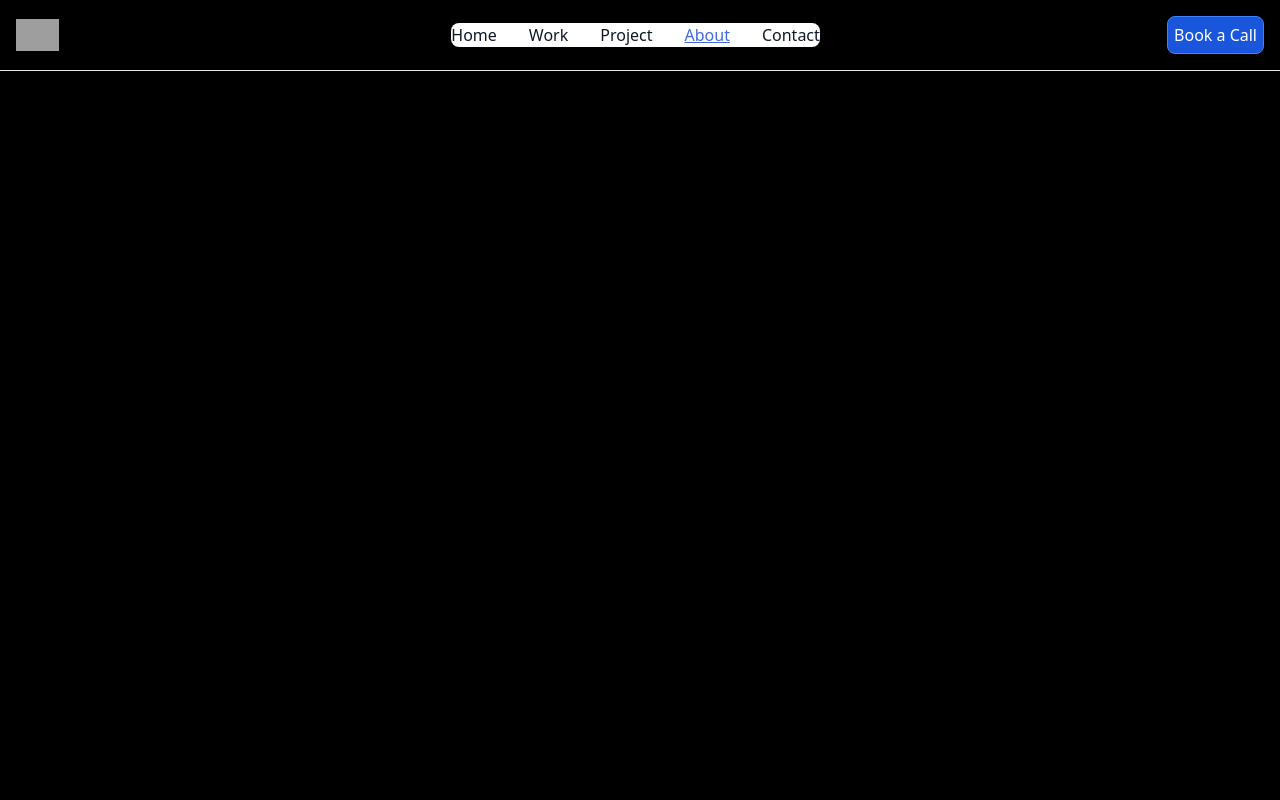
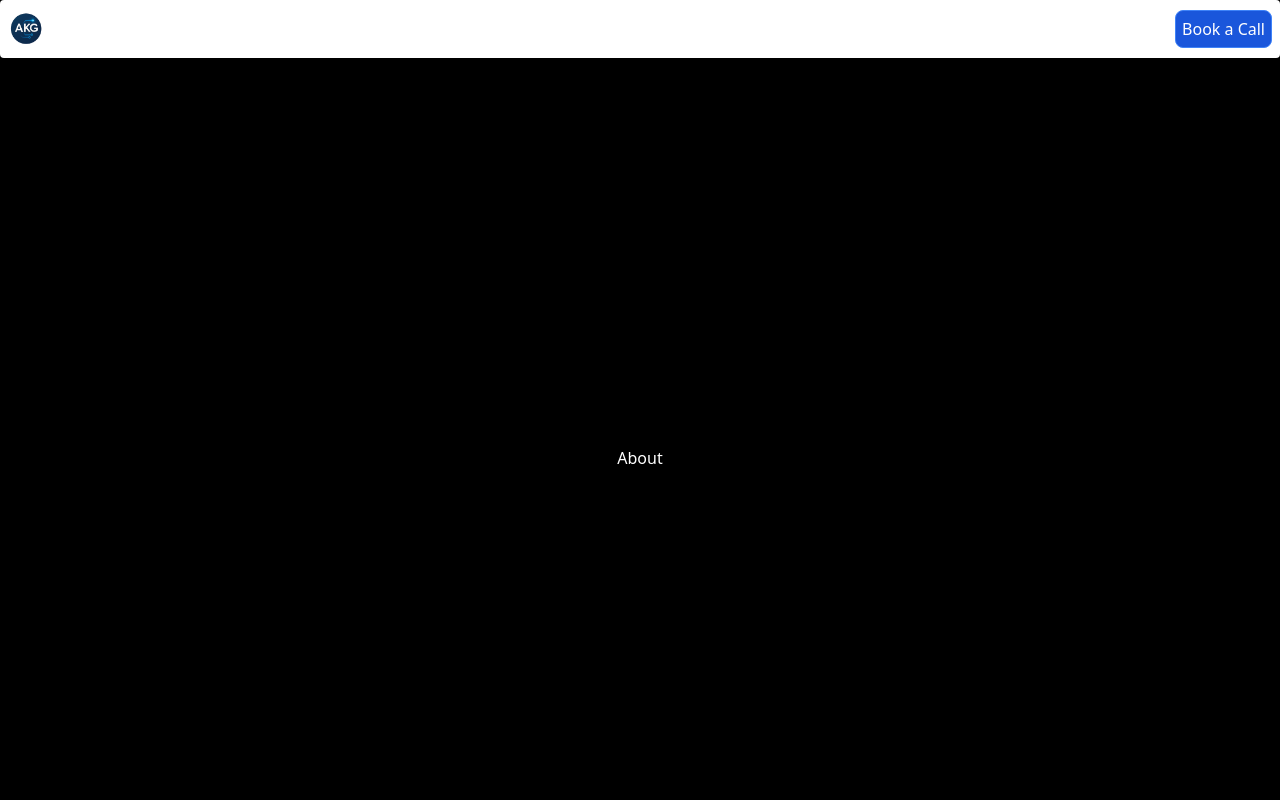
Before and after one commit to avnkrlo/react_portfolio, a React (Vite) app: page /react_portfolio/about in a window 1280 px wide. Shown: the top 800 px of the page. Built offline with nearby package versions, Linux system fonts and the light colour scheme; grey boxes are pictures that could not be loaded.

Commit message:
fixed hamburger menu on mobile view

```diff
--- a/src/components/NavbarComponent.tsx
+++ b/src/components/NavbarComponent.tsx
@@ -1,49 +1,84 @@
+import { Navbar, NavbarBrand, NavbarCollapse, NavbarToggle } from "flowbite-react";
 import { Link, NavLink } from "react-router-dom";
-import "../Nav.css";
+import logo from '../assets/AKG-ICON.png'
 
 export default function NavbarComponent() {
-    return (
-        <nav className="bg-black dark:bg-gray-900 fixed w-full z-20 top-0 start-0 border-b border-gray-200 dark:border-gray-600">
-            <div className="max-w-screen-xl flex flex-wrap items-center justify-between mx-auto p-4">
-                <Link to="/react_portfolio/" className="flex items-center space-x-3 rtl:space-x-reverse">
-                    <img src="/workspaces/react_portfolio/src/assets/AKG.png" className="h-8" alt="Flowbite Logo"/>
-                    <span className="self-center text-2xl font-semibold whitespace-nowrap dark:text-white">AKG</span>
-                </Link>
+  return (
+    <Navbar fluid rounded>
+      <NavbarBrand href="/react_portfolio/">
+        <img src={logo} className="mr-3 h-6 sm:h-9" alt="AKG Logo" />
+      </NavbarBrand>
 
-                <div className="flex md:order-2 space-x-3 md:space-x-0 rtl:space-x-reverse">
-                    <Link to="/react_portfolio/booking" type="button" className="items-center px-1.5 py-1.5 text-md text-left text-white bg-blue-700 border border-blue-500 rounded-lg center-center hover:text-white sm:ms-4 hover:bg-transparent focus:ring-4 focus:ring-blue-700">Book a Call</Link>
-                    <button data-collapse-toggle="navbar-sticky" type="button" className="inline-flex items-center p-2 w-10 h-10 justify-center text-sm text-gray-500 rounded-lg md:hidden hover:bg-gray-100 focus:outline-none focus:ring-2 focus:ring-gray-200 dark:text-gray-400 dark:hover:bg-gray-700 dark:focus:ring-gray-600" aria-controls="navbar-sticky" aria-expanded="false">
-                        <span className="sr-only">Open main menu</span>
-                        <svg className="w-5 h-5" aria-hidden="true" xmlns="http://www.w3.org/2000/svg" fill="none" viewBox="0 0 17 14">
-                            <path stroke="currentColor" strokeLinecap="round" strokeLinejoin="round" strokeWidth="2" d="M1 1h15M1 7h15M1 13h15"/>
-                        </svg>
-                    </button>
-                </div>
+      <div className="flex md:order-2">
+            <Link to="/react_portfolio/booking" className="items-center px-1.5 py-1.5 text-md text-left text-white bg-blue-700 border border-blue-500 rounded-lg center-center hover:text-white sm:ms-4 hover:bg-transparent focus:ring-4 focus:ring-blue-700"
+                >Book a Call
+            </Link>
+        <NavbarToggle />
+      </div>
 
-                <div className="items-center justify-between hidden w-full md:flex md:w-auto md:order-1" id="navbar-sticky">
-                    <ul className="flex flex-col p-4 md:p-0 mt-4 font-medium border border-gray-100 rounded-lg bg-gray-50 md:space-x-8 rtl:space-x-reverse md:flex-row md:mt-0 md:border-0 md:bg-white dark:bg-gray-800 md:dark:bg-gray-900 dark:border-gray-700">
-                        <li>
-                            <NavLink to="/react_portfolio/home" className="block py-2 px-3 text-gray-900 rounded-sm hover:bg-gray-100 md:hover:bg-transparent md:hover:text-blue-700 md:p-0 md:dark:hover:text-blue-500 dark:text-white dark:hover:bg-gray-700 dark:hover:text-white md:dark:hover:bg-transparent dark:border-gray-700">Home</NavLink>
-                        </li>
+      <NavbarCollapse id="navbar-sticky">
+        <NavLink className="block py-2 px-3 text-gray-900 rounded-sm hover:bg-gray-100 md:hover:bg-transparent md:hover:text-blue-700 md:p-0 md:dark:hover:text-blue-500 dark:text-white dark:hover:bg-gray-700 dark:hover:text-white md:dark:hover:bg-transparent dark:border-gray-700"
+            to="/react_portfolio/home">Home</NavLink>
+        <NavLink className="block py-2 px-3 text-gray-900 rounded-sm hover:bg-gray-100 md:hover:bg-transparent md:hover:text-blue-700 md:p-0 md:dark:hover:text-blue-500 dark:text-white dark:hover:bg-gray-700 dark:hover:text-white md:dark:hover:bg-transparent dark:border-gray-700"
+            to="/react_portfolio/work">Work</NavLink>
+        <NavLink className="block py-2 px-3 text-gray-900 rounded-sm hover:bg-gray-100 md:hover:bg-transparent md:hover:text-blue-700 md:p-0 md:dark:hover:text-blue-500 dark:text-white dark:hover:bg-gray-700 dark:hover:text-white md:dark:hover:bg-transparent dark:border-gray-700"
+            to="/react_portfolio/project">Project</NavLink>
+        <NavLink className="block py-2 px-3 text-gray-900 rounded-sm hover:bg-gray-100 md:hover:bg-transparent md:hover:text-blue-700 md:p-0 md:dark:hover:text-blue-500 dark:text-white dark:hover:bg-gray-700 dark:hover:text-white md:dark:hover:bg-transparent dark:border-gray-700"
+            to="/react_portfolio/about">About</NavLink>
+        <NavLink className="block py-2 px-3 text-gray-900 rounded-sm hover:bg-gray-100 md:hover:bg-transparent md:hover:text-blue-700 md:p-0 md:dark:hover:text-blue-500 dark:text-white dark:hover:bg-gray-700 dark:hover:text-white md:dark:hover:bg-transparent dark:border-gray-700"
+            to="/react_portfolio/contact">Contact</NavLink>
+      </NavbarCollapse>
+    </Navbar>
+  );
+}
 
-                        <li>
-                            <NavLink to="/react_portfolio/work" className="block py-2 px-3 text-gray-900 rounded-sm hover:bg-gray-100 md:hover:bg-transparent md:hover:text-blue-700 md:p-0 md:dark:hover:text-blue-500 dark:text-white dark:hover:bg-gray-700 dark:hover:text-white md:dark:hover:bg-transparent dark:border-gray-700">Work</NavLink>
-                        </li>
 
-                        <li>
-                            <NavLink to="/react_portfolio/project" className="block py-2 px-3 text-gray-900 rounded-sm hover:bg-gray-100 md:hover:bg-transparent md:hover:text-blue-700 md:p-0 md:dark:hover:text-blue-500 dark:text-white dark:hover:bg-gray-700 dark:hover:text-white md:dark:hover:bg-transparent dark:border-gray-700">Project</NavLink>
-                        </li>
+// import { Link, NavLink } from "react-router-dom";
+// import logo from '../assets/AKG-ICON.png';
+// import "../Nav.css";
 
-                        <li>
-                            <NavLink to="/react_portfolio/about" className="block py-2 px-3 text-gray-900 rounded-sm hover:bg-gray-100 md:hover:bg-transparent md:hover:text-blue-700 md:p-0 md:dark:hover:text-blue-500 dark:text-white dark:hover:bg-gray-700 dark:hover:text-white md:dark:hover:bg-transparent dark:border-gray-700">About</NavLink>
-                        </li>
+// export default function NavbarComponent() {
+//     return (
+//         <nav className="bg-black dark:bg-gray-900 fixed w-full z-20 top-0 start-0 border-b border-gray-200 dark:border-gray-600">
+//             <div className="max-w-screen-xl flex flex-wrap items-center justify-between mx-auto p-4">
+//                 <Link to="/react_portfolio/" className="flex items-center space-x-3 rtl:space-x-reverse">
+//                     <img src={logo} className="h-8" alt="Flowbite Logo"/>
+//                 </Link>
 
-                        <li>
-                            <NavLink to="/react_portfolio/contact" className="block py-2 px-3 text-gray-900 rounded-sm hover:bg-gray-100 md:hover:bg-transparent md:hover:text-blue-700 md:p-0 md:dark:hover:text-blue-500 dark:text-white dark:hover:bg-gray-700 dark:hover:text-white md:dark:hover:bg-transparent dark:border-gray-700">Contact</NavLink>
-                        </li>
-                    </ul>
-                </div>
-            </div>
-        </nav>
-    );
-}
+//                 <div className="flex md:order-2 space-x-3 md:space-x-0 rtl:space-x-reverse">
+//                     <Link to="/react_portfolio/booking" type="button" className="items-center px-1.5 py-1.5 text-md text-left text-white bg-blue-700 border border-blue-500 rounded-lg center-center hover:text-white sm:ms-4 hover:bg-transparent focus:ring-4 focus:ring-blue-700">Book a Call</Link>
+//                     <button data-collapse-toggle="navbar-sticky" type="button" className="inline-flex items-center p-2 w-10 h-10 justify-center text-sm text-gray-500 rounded-lg md:hidden hover:bg-gray-100 focus:outline-none focus:ring-2 focus:ring-gray-200 dark:text-gray-400 dark:hover:bg-gray-700 dark:focus:ring-gray-600" aria-controls="navbar-sticky" aria-expanded="false">
+//                         <span className="sr-only">Open main menu</span>
+//                         <svg className="w-5 h-5" aria-hidden="true" xmlns="http://www.w3.org/2000/svg" fill="none" viewBox="0 0 17 14">
+//                             <path stroke="currentColor" strokeLinecap="round" strokeLinejoin="round" strokeWidth="2" d="M1 1h15M1 7h15M1 13h15"/>
+//                         </svg>
+//                     </button>
+//                 </div>
+
+//                 <div className="items-center justify-between hidden w-full md:flex md:w-auto md:order-1" id="navbar-sticky">
+//                     <ul className="flex flex-col p-4 md:p-0 mt-4 font-medium border border-gray-100 rounded-lg bg-gray-50 md:space-x-8 rtl:space-x-reverse md:flex-row md:mt-0 md:border-0 md:bg-white dark:bg-gray-800 md:dark:bg-gray-900 dark:border-gray-700">
+//                         <li>
+//                             <NavLink to="/react_portfolio/home" className="block py-2 px-3 text-gray-900 rounded-sm hover:bg-gray-100 md:hover:bg-transparent md:hover:text-blue-700 md:p-0 md:dark:hover:text-blue-500 dark:text-white dark:hover:bg-gray-700 dark:hover:text-white md:dark:hover:bg-transparent dark:border-gray-700">Home</NavLink>
+//                         </li>
+
+//                         <li>
+//                             <NavLink to="/react_portfolio/work" className="block py-2 px-3 text-gray-900 rounded-sm hover:bg-gray-100 md:hover:bg-transparent md:hover:text-blue-700 md:p-0 md:dark:hover:text-blue-500 dark:text-white dark:hover:bg-gray-700 dark:hover:text-white md:dark:hover:bg-transparent dark:border-gray-700">Work</NavLink>
+//                         </li>
+
+//                         <li>
+//                             <NavLink to="/react_portfolio/project" className="block py-2 px-3 text-gray-900 rounded-sm hover:bg-gray-100 md:hover:bg-transparent md:hover:text-blue-700 md:p-0 md:dark:hover:text-blue-500 dark:text-white dark:hover:bg-gray-700 dark:hover:text-white md:dark:hover:bg-transparent dark:border-gray-700">Project</NavLink>
+//                         </li>
+
+//                         <li>
+//                             <NavLink to="/react_portfolio/about" className="block py-2 px-3 text-gray-900 rounded-sm hover:bg-gray-100 md:hover:bg-transparent md:hover:text-blue-700 md:p-0 md:dark:hover:text-blue-500 dark:text-white dark:hover:bg-gray-700 dark:hover:text-white md:dark:hover:bg-transparent dark:border-gray-700">About</NavLink>
+//                         </li>
+
+//                         <li>
+//                             <NavLink to="/react_portfolio/contact" className="block py-2 px-3 text-gray-900 rounded-sm hover:bg-gray-100 md:hover:bg-transparent md:hover:text-blue-700 md:p-0 md:dark:hover:text-blue-500 dark:text-white dark:hover:bg-gray-700 dark:hover:text-white md:dark:hover:bg-transparent dark:border-gray-700">Contact</NavLink>
+//                         </li>
+//                     </ul>
+//                 </div>
+//             </div>
+//         </nav>
+//     );
+// }
--- a/src/pages/About.tsx
+++ b/src/pages/About.tsx
@@ -2,7 +2,7 @@ export default function About() {
     return (
         <>
             <div>
-                <div className="flex flex-col items-center justify-center min-h-screen max-w-screen-xl mx-auto text-center">
+                <div className="flex flex-col items-center justify-center min-h-screen max-w-screen-xl mx-auto text-center text-white">
                     About
                 </div>
             </div>
--- a/src/pages/Booking.tsx
+++ b/src/pages/Booking.tsx
@@ -4,7 +4,7 @@ export default function Booking() {
     return (
         <>
             <div>
-                <div className="flex flex-col items-center justify-center min-h-screen max-w-screen-xl mx-auto text-center">
+                <div className="flex flex-col items-center justify-center min-h-screen max-w-screen-xl mx-auto text-center text-white">
                     <Calendar/>
                 </div>
             </div>
--- a/src/pages/Home.tsx
+++ b/src/pages/Home.tsx
@@ -4,9 +4,7 @@ export default function Home() {
     return (
         <>
             <div>
-                <div className="flex flex-col items-center justify-center min-h-screen max-w-screen-xl mx-auto text-center">
-                    Home
-
+                <div className="flex flex-col items-center justify-center min-h-screen max-w-screen-xl mx-auto text-center text-white">
                     <GitHubCalendar/>
                 </div>
             </div>
--- a/src/pages/Project.tsx
+++ b/src/pages/Project.tsx
@@ -2,7 +2,7 @@ export default function Project() {
     return (
         <>
             <div>
-                <div className="flex flex-col items-center justify-center min-h-screen max-w-screen-xl mx-auto text-center">
+                <div className="flex flex-col items-center justify-center min-h-screen max-w-screen-xl mx-auto text-center text-white">
                     Project
                 </div>
             </div>
--- a/src/pages/Work.tsx
+++ b/src/pages/Work.tsx
@@ -2,7 +2,7 @@ export default function Work() {
     return (
         <>
             <div>
-                <div className="flex flex-col items-center justify-center min-h-screen max-w-screen-xl mx-auto text-center">
+                <div className="flex flex-col items-center justify-center min-h-screen max-w-screen-xl mx-auto text-center text-white">
                     Work
                 </div>
             </div>
```
Also changed, not shown: src/pages/Contact.tsx (+10 -10 lines), src/assets/AKG-ICON.png (added), src/assets/AKG.png (deleted).
